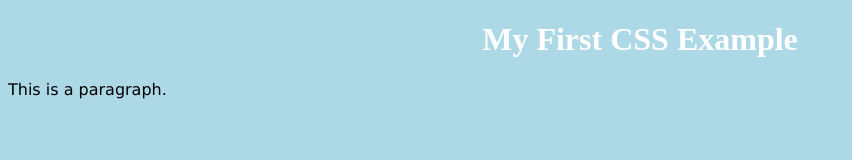
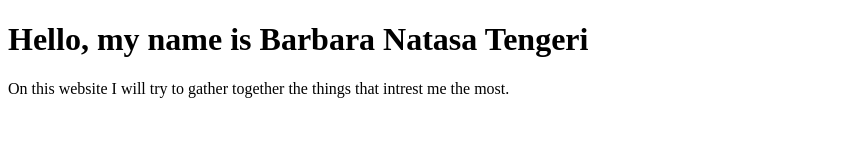
Before and after one commit to B-Natasa-T-DCI/B-Natasa-T-DCI.github.io, a plain HTML site: page index.html in a window 1280 px wide. Shown: the whole page, without its empty margins (0-852 px from the left). Drawn offline with Linux system fonts and the light colour scheme.

Commit message:
Update index.html

```diff
--- a/index.html
+++ b/index.html
@@ -1,25 +1,12 @@
 <!DOCTYPE html>
 <html>
 <head>
-<style>
-body {
-  background-color: lightblue;
-}
-
-h1 {
-  color: white;
-  text-align: center;
-}
-
-p {
-  font-family: verdana;
-}
-</style>
+<title>About me</title>
 </head>
 <body>
 
-<h1>My First CSS Example</h1>
-<p>This is a paragraph.</p>
+<h1>Hello, my name is Barbara Natasa Tengeri</h1>
+<p>On this website I will try to gather together the things that intrest me the most.</p>
 
 </body>
 </html>
```
